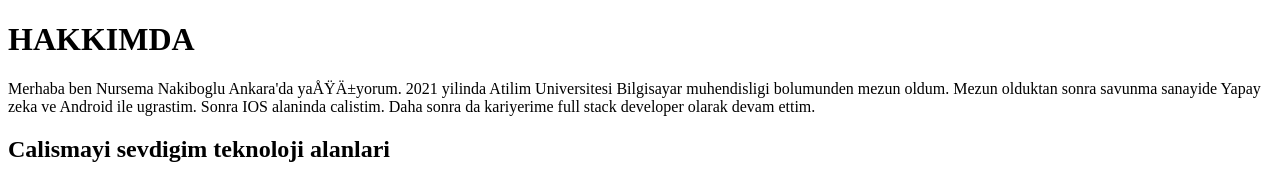
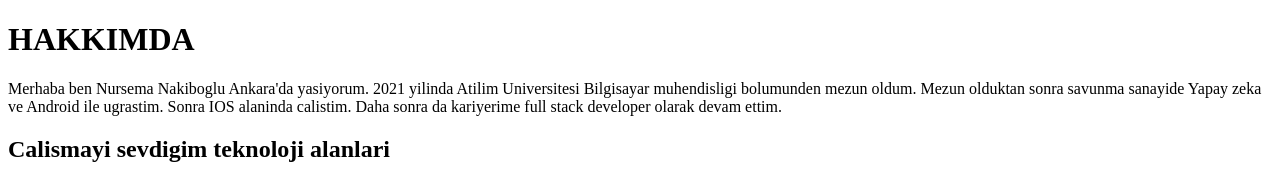
Before and after one commit to nursemanakiboglu/kodluyoruzWebSayfam, a plain HTML site: page index.html in a window 1280 px wide. Shown: the top 170 px of the page. Drawn offline with Linux system fonts and the light colour scheme.

Commit message:
index.html file modifed

```diff
--- a/index.html
+++ b/index.html
@@ -6,7 +6,7 @@
     </head>
     <body>
         <h1>HAKKIMDA</h1>
-        <p>Merhaba ben Nursema Nakiboglu Ankara'da yaÅŸÄ±yorum. 2021 yilinda Atilim Universitesi Bilgisayar muhendisligi bolumunden mezun oldum. Mezun olduktan sonra savunma sanayide Yapay zeka ve Android ile ugrastim. Sonra IOS alaninda calistim. Daha sonra da kariyerime full stack developer olarak devam ettim.</p>
+        <p>Merhaba ben Nursema Nakiboglu Ankara'da yasiyorum. 2021 yilinda Atilim Universitesi Bilgisayar muhendisligi bolumunden mezun oldum. Mezun olduktan sonra savunma sanayide Yapay zeka ve Android ile ugrastim. Sonra IOS alaninda calistim. Daha sonra da kariyerime full stack developer olarak devam ettim.</p>
         <h2>Calismayi sevdigim teknoloji alanlari</h2>
         <p>IOS - SWIFT</p>
         <p>Frontend - JavaScript - HTML - CSS</p>
```
